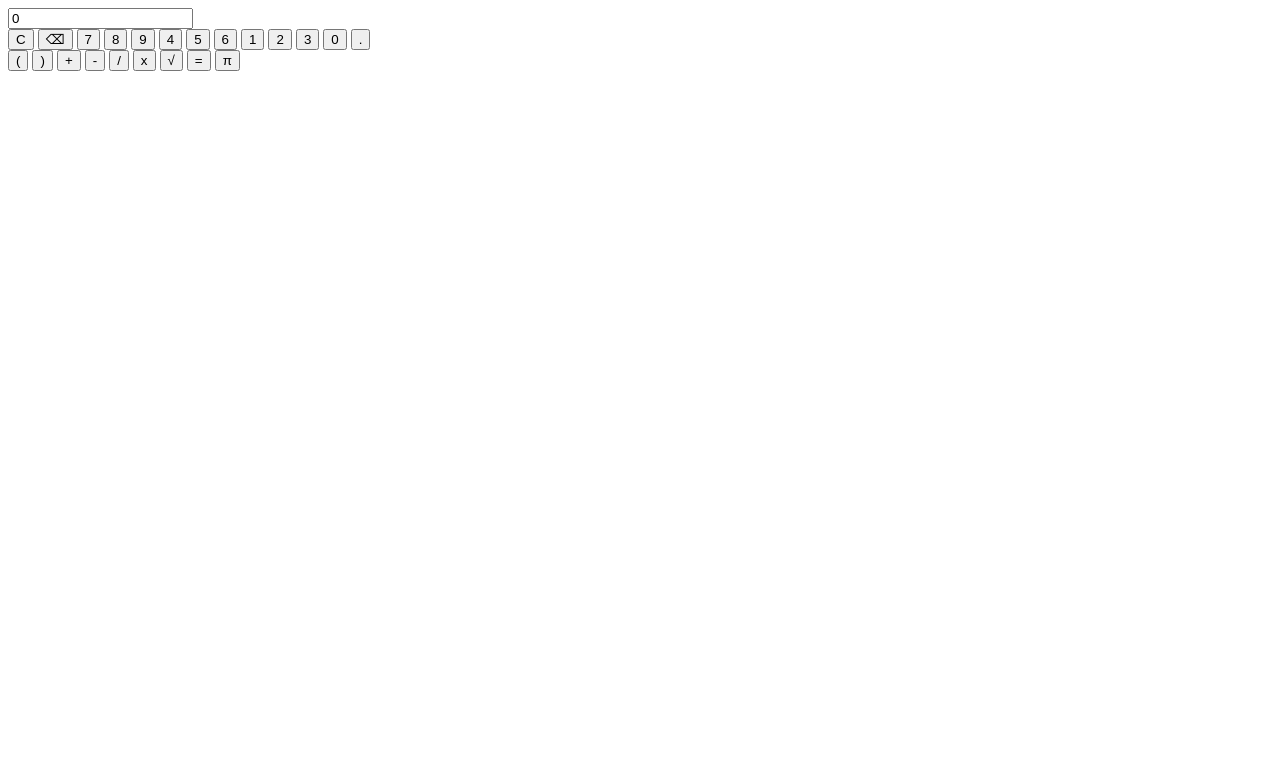
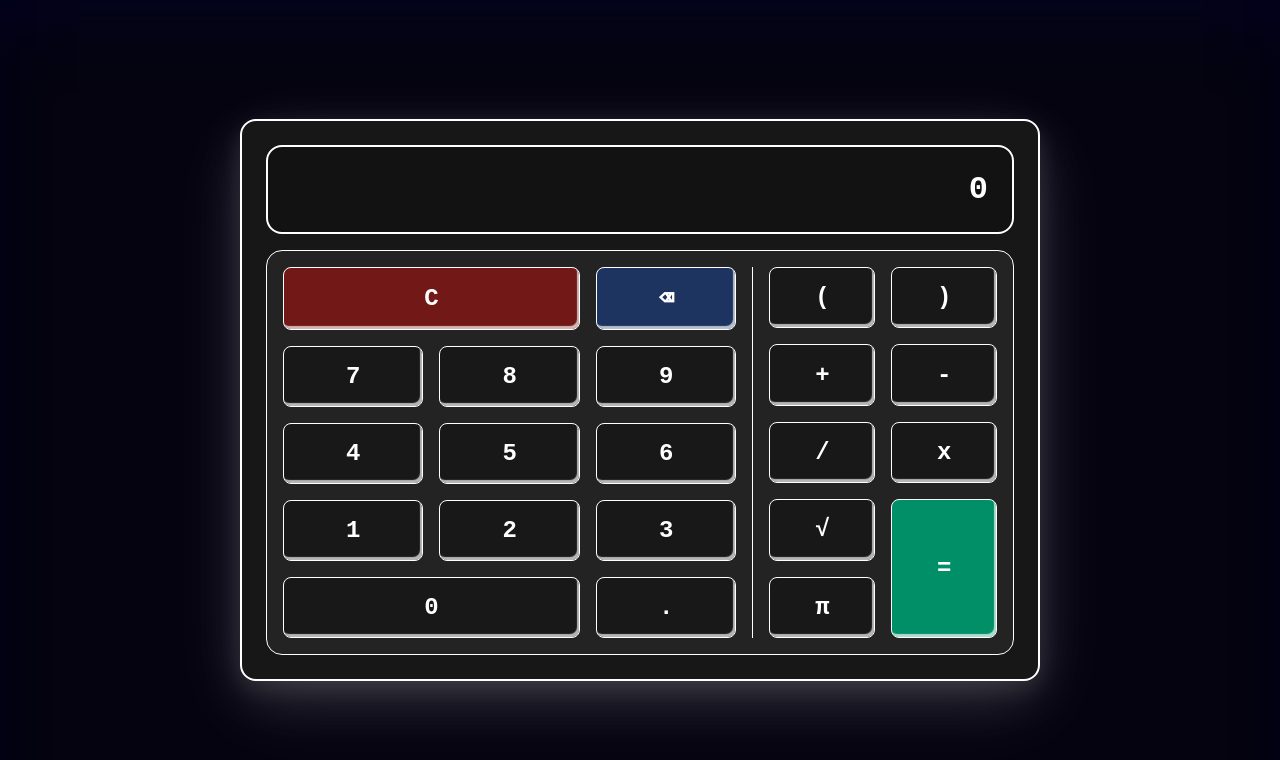
Before and after one commit to Manuel-Avecilla/DWEC, a plain HTML site: page Calculadora/html/index.html in a window 1280 px wide. Drawn offline with Linux system fonts and the light colour scheme; the site is published under a folder, as on GitHub Pages, so addresses that start at the root find nothing.

Commit message:
Correccion de ruta en index.html

```diff
--- a/Calculadora/html/index.html
+++ b/Calculadora/html/index.html
@@ -4,7 +4,7 @@
 <head>
     <meta charset="UTF-8">
     <meta name="viewport" content="width=device-width, initial-scale=1.0">
-    <link rel="stylesheet" href="/DWEC/Calculadora/css/calculadora.css">
+    <link rel="stylesheet" href="../css/calculadora.css">
     <script src="../js/calculadora.js"></script>
     <title>Calculadora simple</title>
 </head>
```
